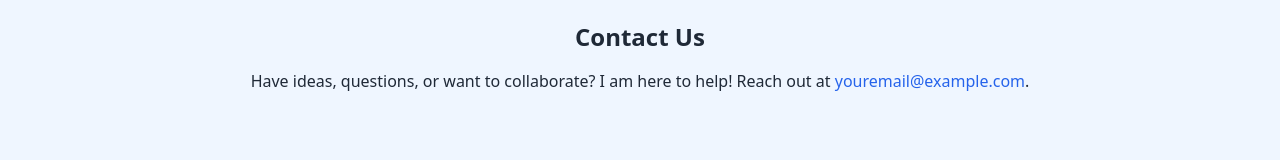
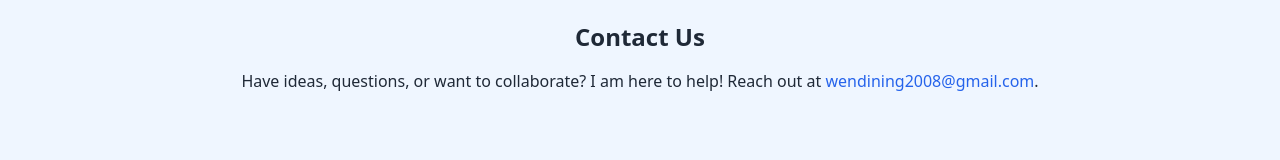
Before and after one commit to wnediN/Mental-Health, a plain HTML site: page index.html in a window 1280 px wide. Shown: the part 1443-1603 px from the top of the page. Drawn offline with nearby package versions, Linux system fonts and the light colour scheme.

Commit message:
Update index.html

```diff
--- a/index.html
+++ b/index.html
@@ -86,7 +86,7 @@
     <section id="contact" class="mt-20 px-6">
       <div class="max-w-4xl mx-auto text-center">
         <h3 class="text-2xl font-bold mb-4">Contact Us</h3>
-        <p class="text-md">Have ideas, questions, or want to collaborate? I am here to help! Reach out at <a href="mailto:Wendining2008@gmail.com" class="text-blue-600 hover:underline">youremail@example.com</a>.</p>
+        <p class="text-md">Have ideas, questions, or want to collaborate? I am here to help! Reach out at <a href="mailto:Wendining2008@gmail.com" class="text-blue-600 hover:underline">wendining2008@gmail.com</a>.</p>
       </div>
     </section>
   </main>
```
